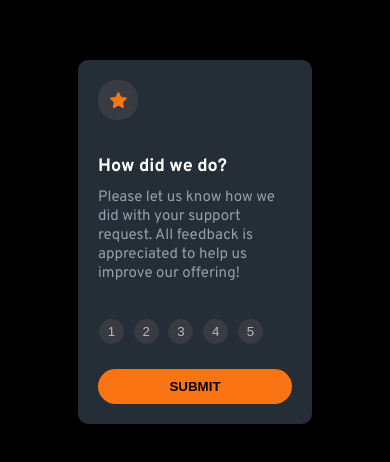
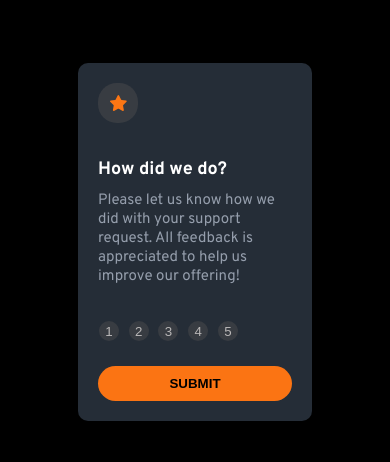
Before and after one commit to VismayaSKumar/Interactive-rating-page, a plain HTML site: page index.html in a window 390 px wide. Shown: the part 180-642 px from the top of the page. Drawn offline with Linux system fonts and the light colour scheme.

Commit message:
edit mobile page

```diff
--- a/style.css
+++ b/style.css
@@ -117,8 +117,8 @@ button:hover{
     }
     .ratings button {
         margin-left:1px;
-        height: 25px;
-        width: 25px;
+        height: 20px;
+        width: 20px;
     }
     .selected-msg{
         height: 25px;
```
